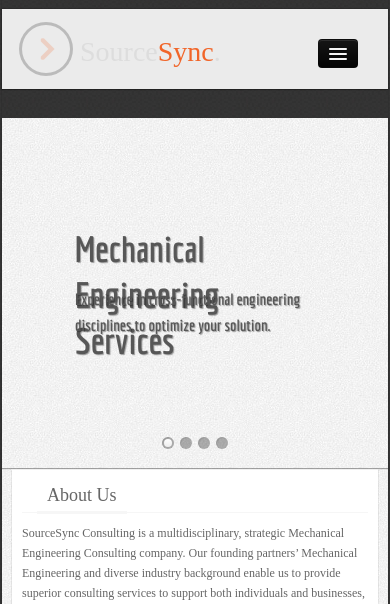
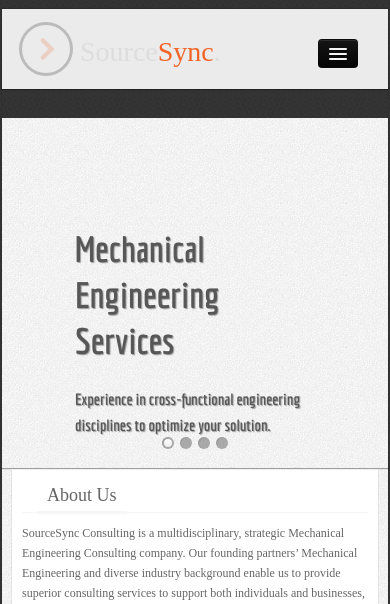
Before and after one commit to wpurd/ss, a PHP site: page /index.html in a window 390 px wide. Shown: the part 21-625 px from the top of the page. Run offline with PHP 8.4, Linux system fonts and the light colour scheme; some web fonts are replaced.

Commit message:
slider margin

```diff
--- a/css/parallax-slider.css
+++ b/css/parallax-slider.css
@@ -63,7 +63,7 @@
 .da-slide h2{
 	color: #575757;
 	text-shadow: 1px 1px 1px rgba(0,0,0,.35);
-	font-size: 40px;
+	font-size: 60px;
 	line-height: 46px;
 	width: 40%;
 	top: 150px;
@@ -841,7 +841,7 @@
 
 	.da-slide p{
 		width: 80%;
-		top: 150px;
+		top: 250px;
 		font-size: 16px;
 		padding: 18px 20px 38px 20px;
 	}
```
